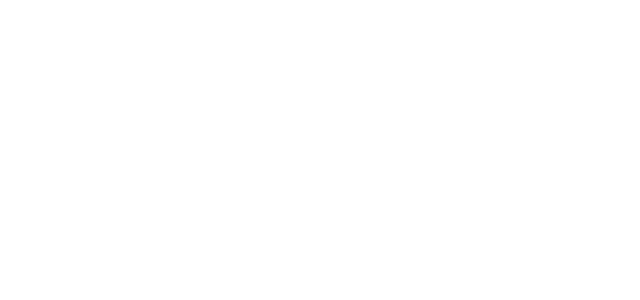
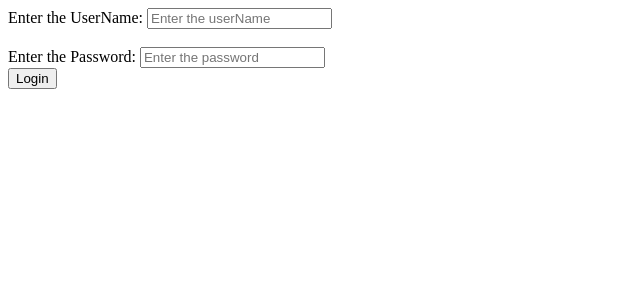
Before and after one commit to ShridattaB/React-learning, a React (Vite) app: page / in a window 1280 px wide. Shown: the top 300 px of the page, without its empty margins (0-640 px from the left). Built offline with nearby package versions, Linux system fonts and the light colour scheme.

Commit message:
login authantication

```diff
--- a/package.json
+++ b/package.json
@@ -11,7 +11,8 @@
   },
   "dependencies": {
     "react": "^19.2.0",
-    "react-dom": "^19.2.0"
+    "react-dom": "^19.2.0",
+    "react-router-dom": "^7.13.1"
   },
   "devDependencies": {
     "@eslint/js": "^9.39.1",
--- a/src/App.jsx
+++ b/src/App.jsx
@@ -1,12 +1,18 @@
+import { Route, Routes } from "react-router-dom"
+import Login from "./Login/Login"
+import UserDetails from "./Login/UserDetails"
 
 
 function App() {
 
 
   return (
- <>
-
- </>
+    <>
+<Routes>
+  <Route path='/' element={<Login/>}></Route>
+  <Route  path='/userDetails' element={<UserDetails/>}></Route>
+</Routes>
+</>
   )
 }
 
--- a/src/Login/Login.jsx
+++ b/src/Login/Login.jsx
@@ -1,9 +1,53 @@
-import React from 'react'
+import React, { useState } from 'react'
+import './Loginstyle.css'
+import { useNavigate } from 'react-router-dom'
 
-function Login() {``
+function Login() {
+    const [userName,setUsername]=useState()
+    const [userPass,setUserPass]=useState()
+    const navigate=useNavigate()
+  const handleSubmit=(e)=>{
+    e.preventDefault()
+  }
+  const handleLogin=()=>{
+
+    const url="https://dummyjson.com/auth/login"
+    const fetchData=async()=>{
+      const res= await fetch(url,{
+    method: 'POST',
+    headers: { 'Content-Type': 'application/json' },
+    body: JSON.stringify({
+
+    username: userName, //'emilys',
+    password:  userPass,//'emilyspass',
+    expiresInMins: 30, // optional, defaults to 60
+  }),
+  credentials: 'include'
+      })
+      const data = await res.json()
+      console.log(data);
+      navigate('/userDetails')
+    }
+    fetchData()
+
+  }
   return (
     <div>
 
+<form onSubmit={handleSubmit}>
+    <div>
+    <span>Enter the UserName: </span>
+      <input  type='text' placeholder='Enter the userName' name='username' onChange={(e)=>setUsername(e.target.value)}/>
+    </div>
+    <br/>
+    <div>
+          <span>Enter the Password: </span>
+      <input type='password' placeholder='Enter the password' name='password' onChange={((e)=>setUserPass(e.target.value))}/>
+    </div>
+    <div>
+      <button type='submit' onClick={handleLogin}>Login</button>
+    </div>
+</form>
     </div>
   )
 }
--- /dev/null
+++ b/src/Login/UserDetails.jsx
@@ -0,0 +1,26 @@
+import React, { useEffect } from 'react'
+
+function UserDetails() {
+    const url='https://dummyjson.com/auth/me'
+    useEffect(()=>{
+    const fetchUserDetails=async()=>{
+        const res= await fetch(url,{
+            method: 'GET',
+  headers: {
+    'Authorization': 'Bearer /* YOUR_ACCESS_TOKEN_HERE */',
+  },
+  credentials: 'include'
+        })
+        const data = await res.json()
+
+
+    }
+    fetchUserDetails()
+
+    },[])
+  return (
+    <div>UserDetails</div>
+  )
+}
+
+export default UserDetails
--- a/src/main.jsx
+++ b/src/main.jsx
@@ -1,9 +1,12 @@
 import { StrictMode } from 'react'
 import { createRoot } from 'react-dom/client'
 import App from './App.jsx'
+import { BrowserRouter } from 'react-router-dom'
 
 createRoot(document.getElementById('root')).render(
   <StrictMode>
+  <BrowserRouter>
     <App />
+    </BrowserRouter>
   </StrictMode>,
 )
```
Also changed, not shown: src/Utils/Utils.js (added, +7 -0 lines), src/Login/Loginstyle.css (added), 1 other file (tests, documents, lock files or other folders).
